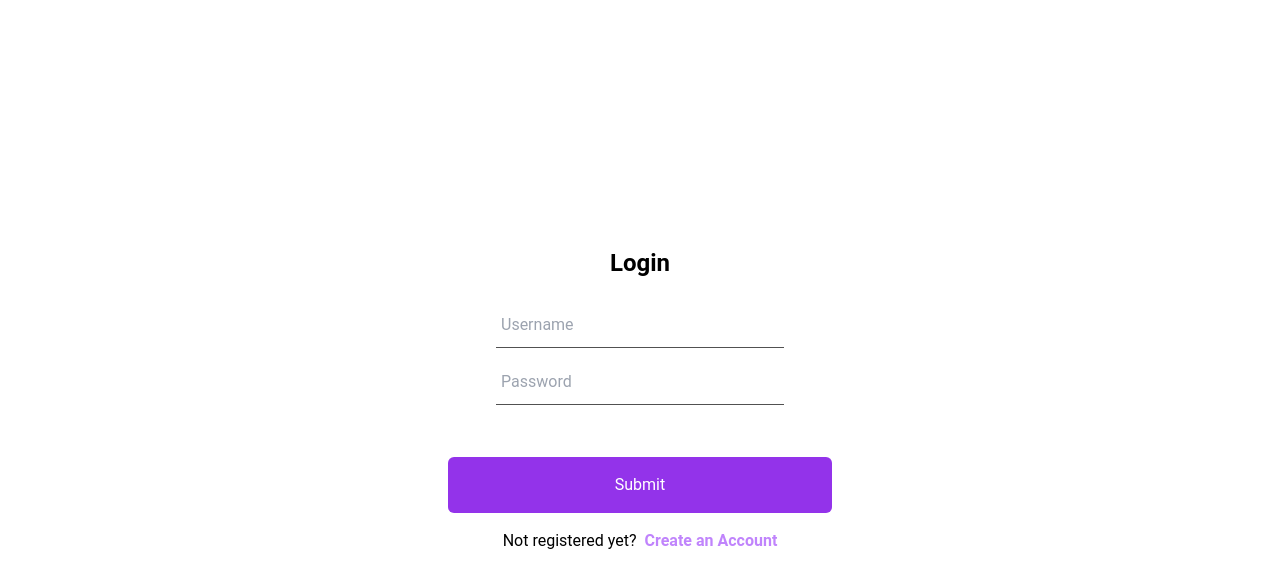
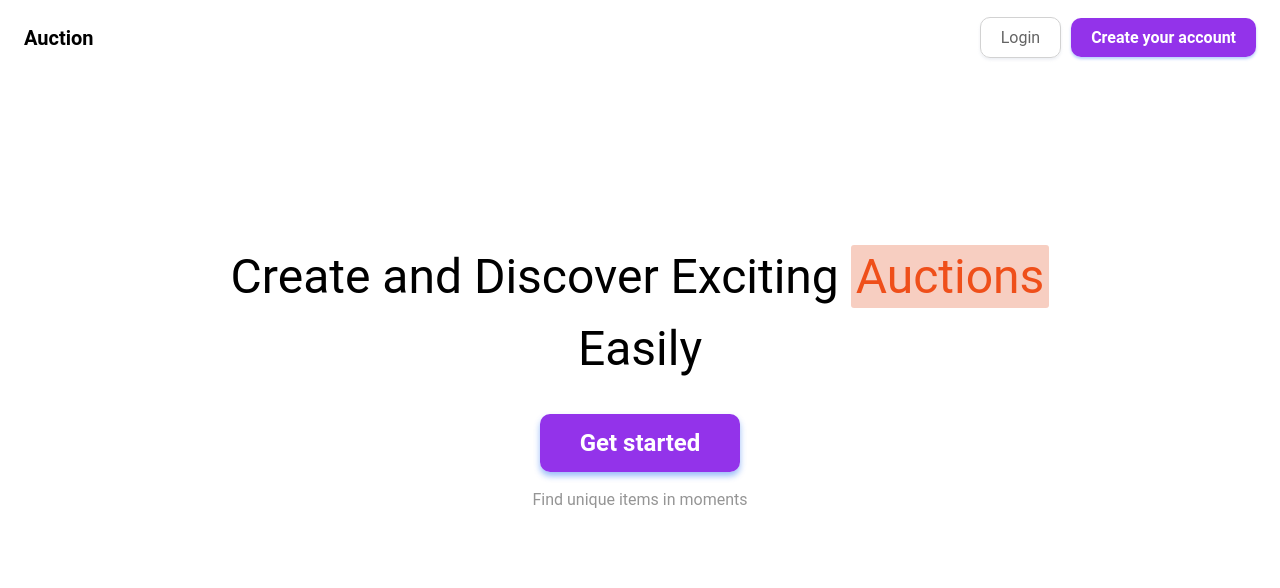
Before and after one commit to Abdirazak140/auction_e-commerce_system, a React (Create React App) app in the folder react-app/: page / in a window 1280 px wide. Before the commit this address led to /login. Shown: the top 588 px of the page. Built offline with nearby package versions, Linux system fonts and the light colour scheme.

Commit message:
Created a navbar and landing page

```diff
--- a/react-app/src/App.tsx
+++ b/react-app/src/App.tsx
@@ -11,13 +11,13 @@ import UpdateDutchAuctionPrice from './pages/UpdateDutchAuctionPage';
 import ProductTable from './pages/Products';
 import Receipt from './pages/Receipt';
 import Payment from './pages/Payment';
-
+import Home from './pages/home';
 
 function App() {
   return (
     <Router>
         <Routes>
-          <Route path="/" element={<Navigate to="/login" />} />
+          <Route path="/" element={<Home/>} />
           <Route path="/login" element={<Login/>}/>
           <Route path="/signup" element={<Signup/>}/>
           <Route path="/dashboard" element={<Dashboard/>}/>
--- /dev/null
+++ b/react-app/src/components/navbar.tsx
@@ -0,0 +1,29 @@
+import { Link } from "react-router-dom";
+import { useEffect, useState } from "react";
+
+export default function Navbar() {
+    const [isLoggedIn, setLoggedIn] = useState(false);
+
+    return (
+        <nav className="flex justify-between items-center p-6 bg-white text-black">
+            <div className="flex items-center">
+                <div className="flex flex-row space-x-4 items-center">
+                    <span className="select-none text-black font-bold text-xl">Auction</span>
+                </div>
+            </div>
+
+            <div className="flex items-center">
+            {!isLoggedIn ? (
+                <div>
+                    <Link to="/login" className="btn-login">Login</Link>
+                    <Link to="/signup" className="btn-signup hover:bg-purple-700 transition ease-in-out duration-300">Create your account</Link>
+                </div>
+            ) : (
+                <div>
+                    <button className="btn-signup hover:bg-purple-700 transition ease-in-out duration-300">Sign Out</button>
+                </div>
+            )}
+            </div>
+        </nav>
+    )
+}
--- a/react-app/src/index.css
+++ b/react-app/src/index.css
@@ -76,3 +76,64 @@
         background: transparent;
     }
 }
+
+.btn-login {
+    background-color: white;
+    color: rgb(100, 100, 100);
+    padding: 10px 20px;
+    border-radius: 10px;
+    border: 1px solid rgb(210, 210, 210);
+    box-shadow: 0px 2px 3px #e0e4ec97;
+}
+
+.btn-signup {
+    background-color: rgb(147 51 234);
+    color: rgb(255, 255, 255);
+    font-weight: bold;
+    padding: 10px 20px;
+    border-radius: 10px;
+    border: 0;
+    margin-left: 10px;
+    box-shadow: 0px 2px 3px #0d5df14c;
+}
+
+.home-section {
+    height: 75vh;
+    display: flex;
+    align-items: center;
+    justify-content: center;
+}
+
+.home-content {
+    text-align: center;
+    max-width: 900px;
+    width: 100%;
+}
+
+.home-text {
+    font-size: 3rem;
+    margin: 0;
+}
+
+.home-text .tag {
+    color: #ef4f1a;
+    background-color: rgba(242, 179, 158, 0.634);
+    padding: 3px 5px;
+    border-radius: 3px;
+}
+
+.home-btn {
+    background-color: rgb(147 51 234);
+    color: rgb(255, 255, 255);
+    font-weight: bold;
+    padding: 15px 40px;
+    font-size: 24px;
+    border-radius: 10px;
+    border: 0;
+    box-shadow: 0px 4px 6px #0d5df16a;
+}
+
+.home-content p {
+    color: #959595;
+    margin-top: 30px;
+}
--- a/react-app/src/pages/Header.tsx
+++ b/react-app/src/pages/Header.tsx
@@ -1,15 +1,13 @@
 import React from 'react';
 import { BrowserRouter as Router, Link } from 'react-router-dom'; // Import BrowserRouter as Router
 import './Header.css';
-
-const logo = require('./logo.png');
 
 const Header = () => {
   return (
     <Router> {/* Wrap your entire component inside Router */}
       <header>
         <div className="logo">
-          <img src={logo.default} alt="" />
+          {/* <img src={logo.default} alt="" /> */}
           <nav>
             <ul className="horizontal-list">
               <li><Link to="/login">Login</Link></li>
--- /dev/null
+++ b/react-app/src/pages/home.tsx
@@ -0,0 +1,19 @@
+import Navbar from "../components/navbar";
+import { Link } from "react-router-dom";
+
+export default function Home(){
+    return(
+        <div>
+            <Navbar/>
+            <div className="home-section">
+                <div className="home-content">
+                    <h1 className="home-text">Create and Discover Exciting <span className='tag'>Auctions</span> Easily</h1>
+                    <div className="mt-11">
+                        <Link to="/signup" className='home-btn text-black font-bold text-xl mt-20 hover:bg-purple-700 transition ease-in-out duration-300'>Get started</Link>
+                    </div>
+                    <p>Find unique items in moments</p>
+                </div>
+            </div>
+        </div>
+    )
+}
```
